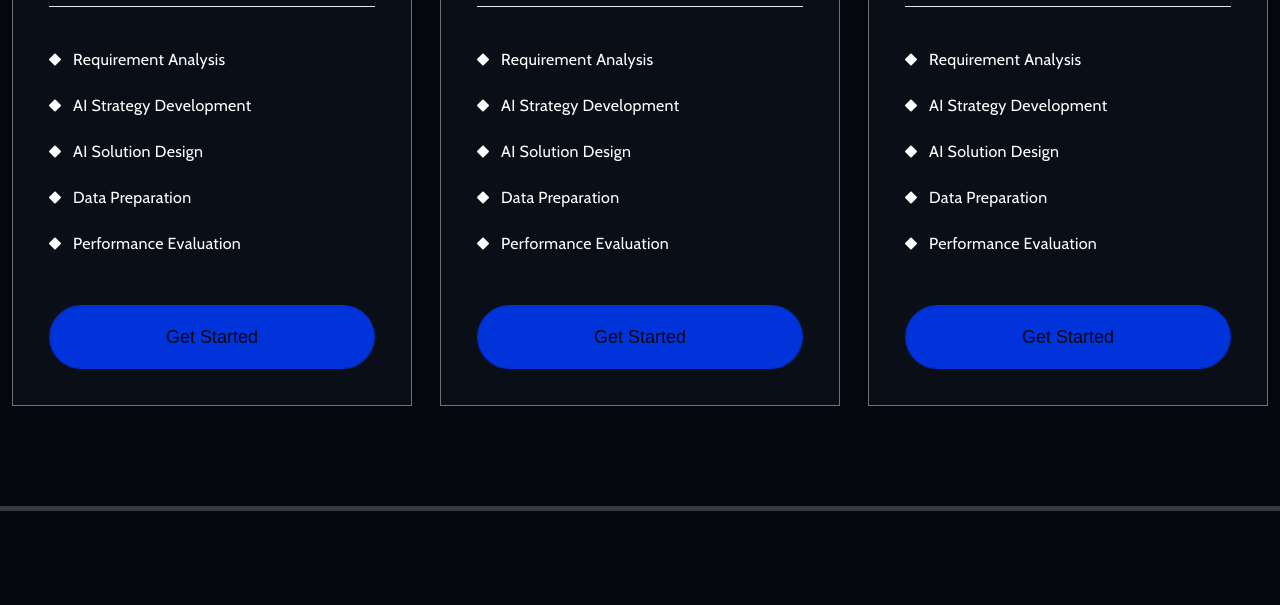
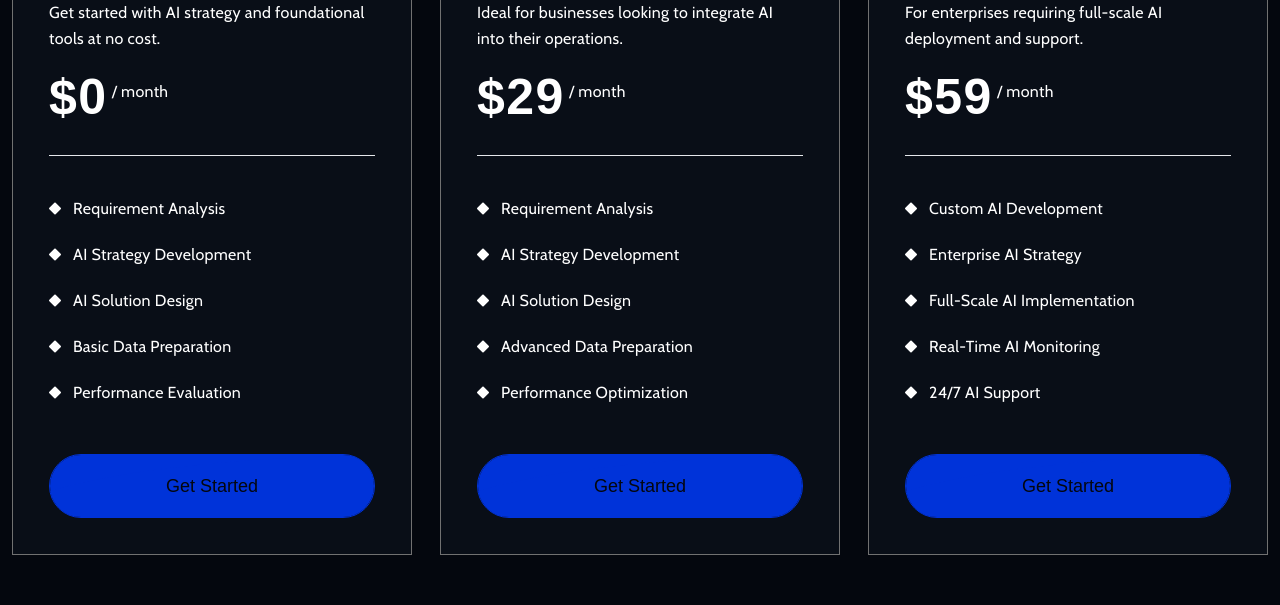
Before and after one commit to RobotiQ-Labs/robotiqlabs.github.io, a website: page Pricing.html in a window 1280 px wide. Shown: the part 734-1339 px from the top of the page. Drawn offline with nearby package versions, Linux system fonts and the light colour scheme; a web font is replaced by a local one.

Commit message:
add: imgs

```diff
--- a/Pricing.html
+++ b/Pricing.html
@@ -161,141 +161,76 @@
     <!-- End of 2.1. SubPage_Hero -->
     <!-- 1.8. Pricing  -->
     <section class="lg:py-[100px] md:py-[70px] py-[50px]">
+        <div class="flex items-center justify-center text-center flex-col text-primary" data-aos="fade-up">
+            <div class="flex items-center">
+                <i class="fa-solid fa-diamond text-xs lg:pe-3 pe-2"></i>
+                <h6>PRICING PLANS</h6>
+            </div>
+            <h2 class="pt-2 md:pb-11 pb-8">Flexible Pricing Plans for AI Solutions</h2>
+        </div>
         <div class="container">
             <div class="flex lg:gap-7 gap-5 md:flex-row flex-col">
+                <!-- Free Plan -->
                 <div class="flex flex-col gap-2 md:w-1/3 lg:p-9 md:p-6 p-5 bg-[#131B2666] border-[1px] border-solid border-[#717171] text-primary group"
                     data-aos="flip-left">
                     <h3 class="pt-2 group-hover:text-secondary">Free</h3>
-                    <p>At vero eos et accusamus et iusto odio dignissimos ducimus qui blanditiis.</p>
+                    <p>Get started with AI strategy and foundational tools at no cost.</p>
                     <div class="flex items-center gap-1 lg:pb-3 pb-2">
                         <h2>$<span class="number" data-final-value="0">0</span></h2>
                         <p class="mb-3">/ month</p>
                     </div>
                     <hr>
                     <ul class="lg:pt-8 md:pt-6 pt-4 flex flex-col lg:gap-5 gap-3">
-                        <li>
-                            <div class="flex items-center">
-                                <i class="fa-solid fa-diamond text-xs lg:pe-3 pe-2"></i>
-                                <p>Requirement Analysis</p>
-                            </div>
-                        </li>
-                        <li>
-                            <div class="flex items-center">
-                                <i class="fa-solid fa-diamond text-xs lg:pe-3 pe-2"></i>
-                                <p>AI Strategy Development</p>
-                            </div>
-                        </li>
-                        <li>
-                            <div class="flex items-center">
-                                <i class="fa-solid fa-diamond text-xs lg:pe-3 pe-2"></i>
-                                <p>AI Solution Design</p>
-                            </div>
-                        </li>
-                        <li>
-                            <div class="flex items-center">
-                                <i class="fa-solid fa-diamond text-xs lg:pe-3 pe-2"></i>
-                                <p>Data Preparation</p>
-                            </div>
-                        </li>
-                        <li>
-                            <div class="flex items-center">
-                                <i class="fa-solid fa-diamond text-xs lg:pe-3 pe-2"></i>
-                                <p>Performance Evaluation</p>
-                            </div>
-                        </li>
+                        <li><div class="flex items-center"><i class="fa-solid fa-diamond text-xs lg:pe-3 pe-2"></i><p>Requirement Analysis</p></div></li>
+                        <li><div class="flex items-center"><i class="fa-solid fa-diamond text-xs lg:pe-3 pe-2"></i><p>AI Strategy Development</p></div></li>
+                        <li><div class="flex items-center"><i class="fa-solid fa-diamond text-xs lg:pe-3 pe-2"></i><p>AI Solution Design</p></div></li>
+                        <li><div class="flex items-center"><i class="fa-solid fa-diamond text-xs lg:pe-3 pe-2"></i><p>Basic Data Preparation</p></div></li>
+                        <li><div class="flex items-center"><i class="fa-solid fa-diamond text-xs lg:pe-3 pe-2"></i><p>Performance Evaluation</p></div></li>
                     </ul>
                     <div class="lg:mt-10 md:mt-7 mt-5">
-                        <a href="#" class="hover1 w-full">Get Started</a>
+                        <a href="Pricing.html" class="hover1 w-full">Get Started</a>
                     </div>
                 </div>
+                <!-- Standard Plan -->
                 <div class="flex flex-col gap-2 md:w-1/3 lg:p-9 md:p-6 p-5 bg-[#131B2666] border-[1px] border-solid border-[#717171] text-primary group"
                     data-aos="flip-left">
                     <h3 class="pt-2 group-hover:text-secondary">Standard</h3>
-                    <p>At vero eos et accusamus et iusto odio dignissimos ducimus qui blanditiis.</p>
+                    <p>Ideal for businesses looking to integrate AI into their operations.</p>
                     <div class="flex items-center gap-1 lg:pb-3 pb-2">
                         <h2>$<span class="number" data-final-value="29">0</span></h2>
                         <p class="mb-3">/ month</p>
                     </div>
                     <hr>
                     <ul class="lg:pt-8 md:pt-6 pt-4 flex flex-col lg:gap-5 gap-3">
-                        <li>
-                            <div class="flex items-center ">
-                                <i class="fa-solid fa-diamond text-xs lg:pe-3 pe-2"></i>
-                                <p>Requirement Analysis</p>
-                            </div>
-                        </li>
-                        <li>
-                            <div class="flex items-center ">
-                                <i class="fa-solid fa-diamond text-xs lg:pe-3 pe-2"></i>
-                                <p>AI Strategy Development</p>
-                            </div>
-                        </li>
-                        <li>
-                            <div class="flex items-center ">
-                                <i class="fa-solid fa-diamond text-xs lg:pe-3 pe-2"></i>
-                                <p>AI Solution Design</p>
-                            </div>
-                        </li>
-                        <li>
-                            <div class="flex items-center ">
-                                <i class="fa-solid fa-diamond text-xs lg:pe-3 pe-2"></i>
-                                <p>Data Preparation</p>
-                            </div>
-                        </li>
-                        <li>
-                            <div class="flex items-center ">
-                                <i class="fa-solid fa-diamond text-xs lg:pe-3 pe-2"></i>
-                                <p>Performance Evaluation</p>
-                            </div>
-                        </li>
+                        <li><div class="flex items-center"><i class="fa-solid fa-diamond text-xs lg:pe-3 pe-2"></i><p>Requirement Analysis</p></div></li>
+                        <li><div class="flex items-center"><i class="fa-solid fa-diamond text-xs lg:pe-3 pe-2"></i><p>AI Strategy Development</p></div></li>
+                        <li><div class="flex items-center"><i class="fa-solid fa-diamond text-xs lg:pe-3 pe-2"></i><p>AI Solution Design</p></div></li>
+                        <li><div class="flex items-center"><i class="fa-solid fa-diamond text-xs lg:pe-3 pe-2"></i><p>Advanced Data Preparation</p></div></li>
+                        <li><div class="flex items-center"><i class="fa-solid fa-diamond text-xs lg:pe-3 pe-2"></i><p>Performance Optimization</p></div></li>
                     </ul>
                     <div class="lg:mt-10 md:mt-7 mt-5">
-                        <a href="#" class="hover1 w-full">Get Started</a>
+                        <a href="Pricing.html" class="hover1 w-full">Get Started</a>
                     </div>
                 </div>
+                <!-- Advanced Plan -->
                 <div class="flex flex-col gap-2 md:w-1/3 lg:p-9 md:p-6 p-5 bg-[#131B2666] border-[1px] border-solid border-[#717171] text-primary group"
                     data-aos="flip-left">
                     <h3 class="pt-2 group-hover:text-secondary">Advanced</h3>
-                    <p>At vero eos et accusamus et iusto odio dignissimos ducimus qui blanditiis.</p>
+                    <p>For enterprises requiring full-scale AI deployment and support.</p>
                     <div class="flex items-center gap-1 lg:pb-3 pb-2">
                         <h2>$<span class="number" data-final-value="59">0</span></h2>
                         <p class="mb-3">/ month</p>
                     </div>
                     <hr>
                     <ul class="lg:pt-8 md:pt-6 pt-4 flex flex-col lg:gap-5 gap-3">
-                        <li>
-                            <div class="flex items-center ">
-                                <i class="fa-solid fa-diamond text-xs lg:pe-3 pe-2"></i>
-                                <p>Requirement Analysis</p>
-                            </div>
-                        </li>
-                        <li>
-                            <div class="flex items-center ">
-                                <i class="fa-solid fa-diamond text-xs lg:pe-3 pe-2"></i>
-                                <p>AI Strategy Development</p>
-                            </div>
-                        </li>
-                        <li>
-                            <div class="flex items-center ">
-                                <i class="fa-solid fa-diamond text-xs lg:pe-3 pe-2"></i>
-                                <p>AI Solution Design</p>
-                            </div>
-                        </li>
-                        <li>
-                            <div class="flex items-center ">
-                                <i class="fa-solid fa-diamond text-xs lg:pe-3 pe-2"></i>
-                                <p>Data Preparation</p>
-                            </div>
-                        </li>
-                        <li>
-                            <div class="flex items-center ">
-                                <i class="fa-solid fa-diamond text-xs lg:pe-3 pe-2"></i>
-                                <p>Performance Evaluation</p>
-                            </div>
-                        </li>
+                        <li><div class="flex items-center"><i class="fa-solid fa-diamond text-xs lg:pe-3 pe-2"></i><p>Custom AI Development</p></div></li>
+                        <li><div class="flex items-center"><i class="fa-solid fa-diamond text-xs lg:pe-3 pe-2"></i><p>Enterprise AI Strategy</p></div></li>
+                        <li><div class="flex items-center"><i class="fa-solid fa-diamond text-xs lg:pe-3 pe-2"></i><p>Full-Scale AI Implementation</p></div></li>
+                        <li><div class="flex items-center"><i class="fa-solid fa-diamond text-xs lg:pe-3 pe-2"></i><p>Real-Time AI Monitoring</p></div></li>
+                        <li><div class="flex items-center"><i class="fa-solid fa-diamond text-xs lg:pe-3 pe-2"></i><p>24/7 AI Support</p></div></li>
                     </ul>
                     <div class="lg:mt-10 md:mt-7 mt-5">
-                        <a href="#" class="hover1 w-full">Get Started</a>
+                        <a href="Pricing.html" class="hover1 w-full">Get Started</a>
                     </div>
                 </div>
             </div>
```
